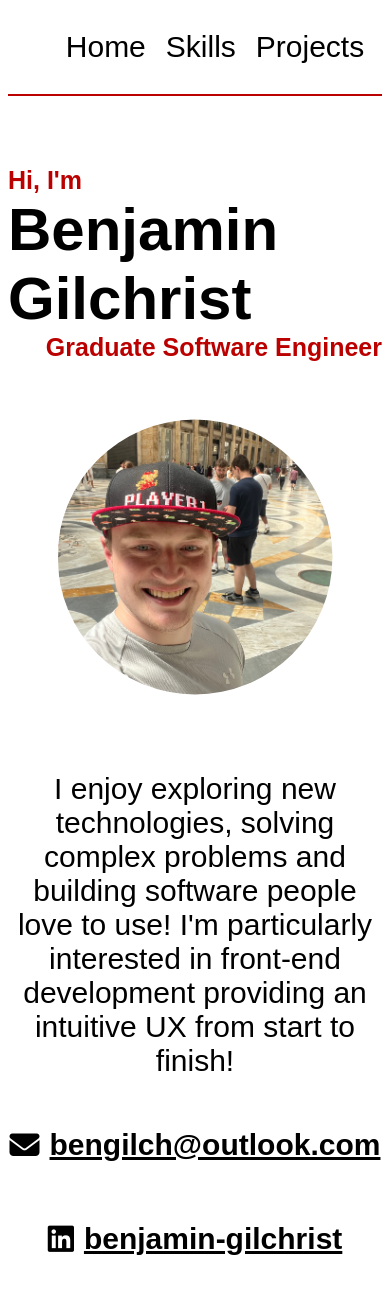
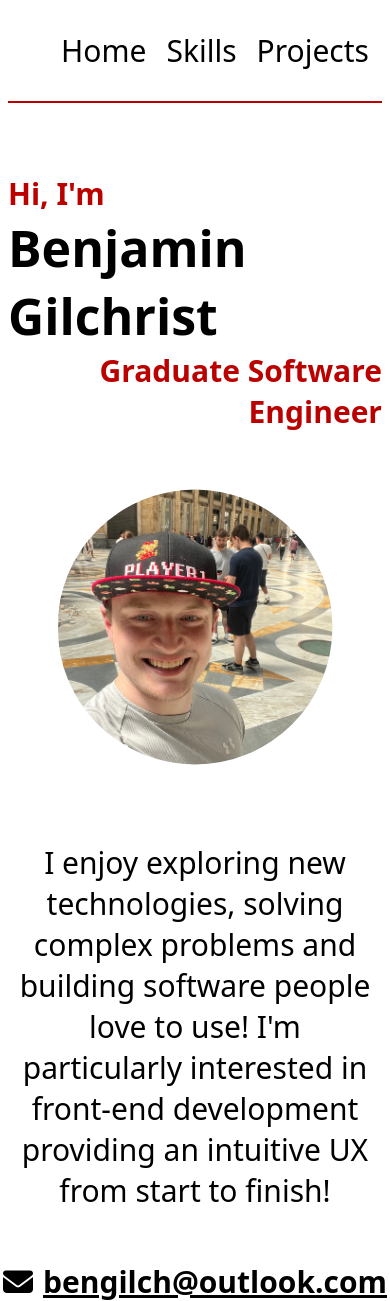
Before and after one commit to Slimbo2002/portfolio-website, a PHP site: page / in a window 390 px wide. Shown: the top 1301 px of the page. Run offline with PHP 8.4, Linux system fonts and the light colour scheme.

Commit message:
Made work on 500px displays

```diff
--- a/core.css
+++ b/core.css
@@ -1,6 +1,6 @@
 body{
     font-size: 30px;
-    font-family: Arial, Helvetica, sans-serif;
+    font-family:system-ui, -apple-system, BlinkMacSystemFont, 'Segoe UI', Roboto, Oxygen, Ubuntu, Cantarell, 'Open Sans', 'Helvetica Neue', sans-serif;
 }
 a{
     text-decoration: none;
--- a/home.css
+++ b/home.css
@@ -181,7 +181,7 @@
         font-size: 60px;
     }
     .name-title h2{
-        font-size: 25px;
+        font-size: 30px;
     }
     .contact{
         display: flex;
@@ -200,3 +200,27 @@
         grid-template-columns: 1fr;
     }
 }
+@media (max-width : 500px){
+    .name-title h1{
+        font-size: 50px;
+    }
+    .name-title h2{
+        font-size: 30px;
+    }
+    .contact{
+        display: flex;
+        flex-direction: column;
+        gap:0px;
+        align-items: center;
+    }
+    .contact a{
+        padding: 0;
+        margin: 0;
+    }
+    .banner p{
+        max-width: 100%;
+    }
+    .project-grid{
+        grid-template-columns: 1fr;
+    }
+}
```
